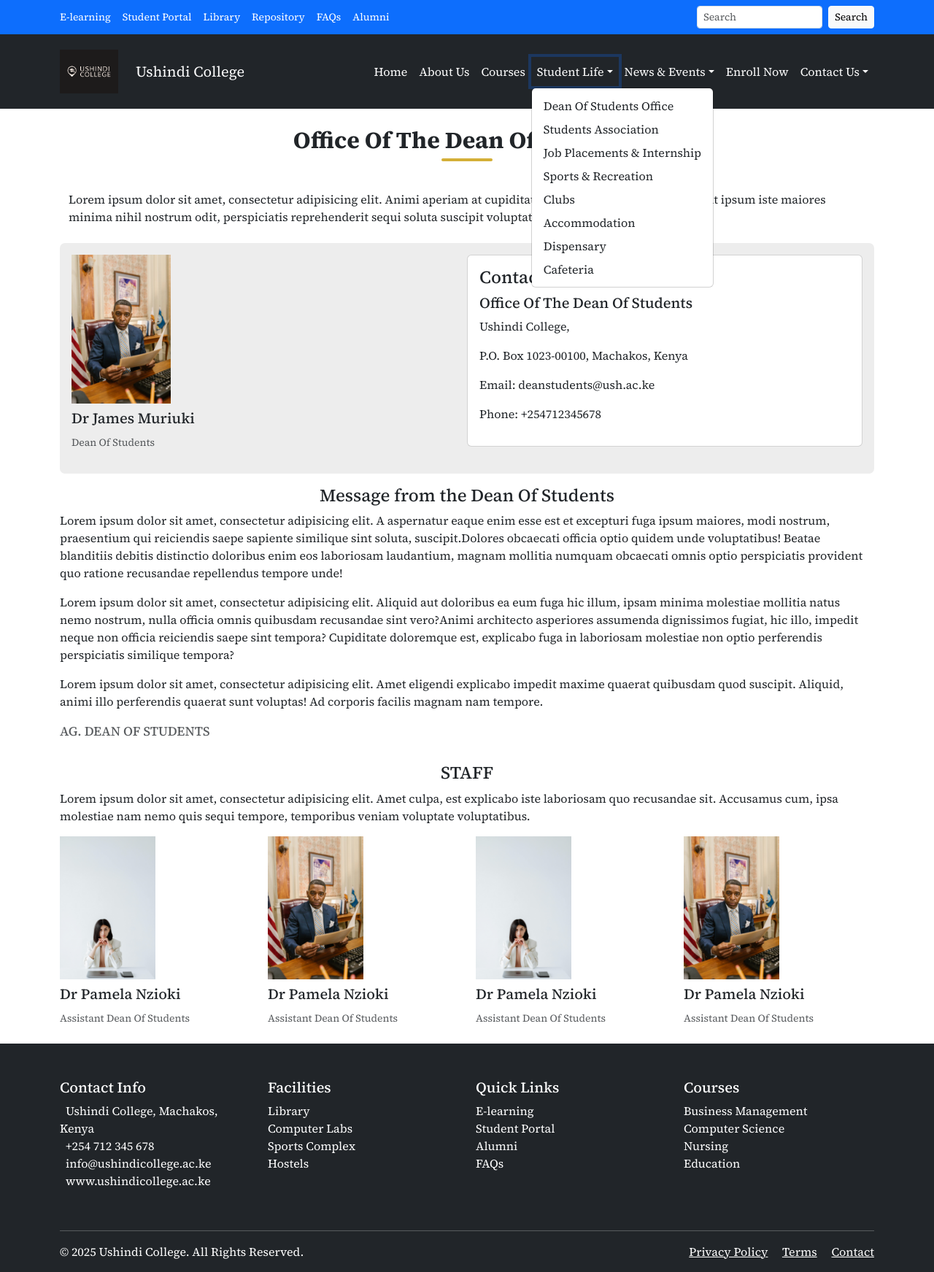
After one commit to Shallon20/college, a Django app: page /office-of-dean-of-students/ in a window 1280 px wide, after a click on "Student Life". The commit adds this page. Shown: the whole page at 73% size. Run offline with Django 5.2, Linux system fonts and the light colour scheme.

Commit message:
dean of students and student association pages

```diff
--- a/DjangoProject/settings.py
+++ b/DjangoProject/settings.py
@@ -9,7 +9,7 @@ https://docs.djangoproject.com/en/5.2/topics/settings/
 For the full list of settings and their values, see
 https://docs.djangoproject.com/en/5.2/ref/settings/
 """
-
+from decouple import config
 from pathlib import Path
 
 # Build paths inside the project like this: BASE_DIR / 'subdir'.
@@ -24,7 +24,7 @@ SECRET_KEY = 'django-insecure-_7o$u_co5#_ll^0givvapq+71ykx&(cqyoq#0$aaqm9lju=w7a
 # SECURITY WARNING: don't run with debug turned on in production!
 DEBUG = True
 
-ALLOWED_HOSTS = []
+ALLOWED_HOSTS = ['*']
 
 # Application definition
 
--- a/DjangoProject/urls.py
+++ b/DjangoProject/urls.py
@@ -22,5 +22,8 @@ from myapp import views
 urlpatterns = [
     path('', views.home, name='home'),
     path('about/', views.about, name='about'),
+    path('courses/', views.courses, name='courses'),
+    path('office-of-dean-of-students/', views.officeOfDos, name='officeOfDos'),
+    path('student-association/', views.studentAssociation, name='studentAssociation'),
     path('admin/', admin.site.urls),
 ]
--- a/myapp/views.py
+++ b/myapp/views.py
@@ -7,3 +7,15 @@ def home(request):
 
 def about(request):
     return render(request, 'about.html')
+
+
+def courses(request):
+    return render(request, 'courses.html')
+
+
+def officeOfDos(request):
+    return render(request, 'dos.html')
+
+
+def studentAssociation(request):
+    return render(request,'students-association.html')
--- a/templates/about.html
+++ b/templates/about.html
@@ -133,7 +133,6 @@
                 <h6>Dr. John Smith</h6>
                 <p class="text-muted">Vice Dean</p>
             </div>
-            <!-- Add more staff as needed -->
         </div>
     </div>
 
--- /dev/null
+++ b/templates/dos.html
@@ -0,0 +1,74 @@
+{% extends 'master.html' %}
+{% load static %}
+{% block title %}
+    <title>Dean Of Students Office</title>
+{% endblock %}
+
+{% block content %}
+    <div class="container mt-4">
+        <div class="underline-title-wrap">
+            <h2 class="underline-title">Office Of The Dean Of Students</h2>
+        </div>
+        <div class="row m-auto">
+            <p class="mb-4">Lorem ipsum dolor sit amet, consectetur adipisicing elit. Animi aperiam at cupiditate distinctio expedita
+                illo incidunt ipsum iste maiores minima nihil nostrum odit, perspiciatis reprehenderit sequi soluta
+                suscipit voluptatibus! Architecto!</p>
+            <div class="d-flex justify-content-between p-3" style="background-color: #ededed; border-radius: 7px;">
+                <div class="col-sm-3 mb-3">
+                <img src="{% static 'img/dean.jpg' %}" class="img-fluid mb-2 w-50" alt="">
+                <h5>Dr James Muriuki</h5>
+                <p class="card-text"><small class="text-muted">Dean Of Students</small></p>
+            </div>
+            <div class="col-sm-6 mb-3">
+                <div class="card">
+                    <div class="card-body">
+                        <h4>Contacts</h4>
+                        <h5>Office Of The Dean Of Students</h5>
+                        <p>Ushindi College,</p>
+                        <p>P.O. Box 1023-00100, Machakos, Kenya</p>
+                        <p>Email: deanstudents@ush.ac.ke</p>
+                        <p>Phone: +254712345678</p>
+                    </div>
+                </div>
+            </div>
+            </div>
+        </div>
+        <div class="row my-3">
+            <h4 class="text-center">Message from the Dean Of Students</h4>
+            <p><span>Lorem ipsum dolor sit amet, consectetur adipisicing elit. A aspernatur eaque enim esse est et excepturi fuga ipsum maiores, modi nostrum, praesentium qui reiciendis saepe sapiente similique sint soluta, suscipit.</span><span>Dolores obcaecati officia optio quidem unde voluptatibus! Beatae blanditiis debitis distinctio doloribus enim eos laboriosam laudantium, magnam mollitia numquam obcaecati omnis optio perspiciatis provident quo ratione recusandae repellendus tempore unde!</span>
+            </p>
+            <p><span>Lorem ipsum dolor sit amet, consectetur adipisicing elit. Aliquid aut doloribus ea eum fuga hic illum, ipsam minima molestiae mollitia natus nemo nostrum, nulla officia omnis quibusdam recusandae sint vero?</span><span>Animi architecto asperiores assumenda dignissimos fugiat, hic illo, impedit neque non officia reiciendis saepe sint tempora? Cupiditate doloremque est, explicabo fuga in laboriosam molestiae non optio perferendis perspiciatis similique tempora?</span>
+            </p>
+            <p>Lorem ipsum dolor sit amet, consectetur adipisicing elit. Amet eligendi explicabo impedit maxime quaerat
+                quibusdam quod suscipit. Aliquid, animi illo perferendis quaerat sunt voluptas! Ad corporis facilis
+                magnam nam tempore.</p>
+            <h5><small class="text-muted">AG. DEAN OF STUDENTS</small></h5>
+        </div>
+        <div class="row my-4">
+            <h4 class="text-center">STAFF</h4>
+            <p class="mb-3">Lorem ipsum dolor sit amet, consectetur adipisicing elit. Amet culpa, est explicabo iste
+                laboriosam quo recusandae sit. Accusamus cum, ipsa molestiae nam nemo quis sequi tempore, temporibus
+                veniam voluptate voluptatibus.</p>
+            <div class="col-md-3">
+                <img src="{% static 'img/vice.jpg' %}" class="img-fluid mb-2 w-50" alt="">
+                <h5>Dr Pamela Nzioki</h5>
+                <p class="card-text"><small class="text-muted">Assistant Dean Of Students</small></p>
+            </div>
+            <div class="col-md-3">
+                <img src="{% static 'img/dean.jpg' %}" class="img-fluid mb-2 w-50" alt="">
+                <h5>Dr Pamela Nzioki</h5>
+                <p class="card-text"><small class="text-muted">Assistant Dean Of Students</small></p>
+            </div>
+            <div class="col-md-3">
+                <img src="{% static 'img/vice.jpg' %}" class="img-fluid mb-2 w-50" alt="">
+                <h5>Dr Pamela Nzioki</h5>
+                <p class="card-text"><small class="text-muted">Assistant Dean Of Students</small></p>
+            </div>
+            <div class="col-md-3">
+                <img src="{% static 'img/dean.jpg' %}" class="img-fluid mb-2 w-50" alt="">
+                <h5>Dr Pamela Nzioki</h5>
+                <p class="card-text"><small class="text-muted">Assistant Dean Of Students</small></p>
+            </div>
+        </div>
+    </div>
+{% endblock %}
--- a/templates/home.html
+++ b/templates/home.html
@@ -56,7 +56,7 @@
         </button>
     </div>
     <!-- Latest News -->
-    <div class="container">
+    <div class="container mt-4">
         <div class="underline-title-wrap">
             <h2 class="underline-title">Latest News</h2>
         </div>
--- a/templates/master.html
+++ b/templates/master.html
@@ -55,18 +55,18 @@
                 <ul class="navbar-nav ms-auto mb-2 mb-lg-0">
                     <li class="nav-item"><a class="nav-link text-white" href="{% url 'home' %}">Home</a></li>
                     <li class="nav-item"><a class="nav-link text-white" href="{% url 'about' %}">About Us</a></li>
-                    <li class="nav-item"><a class="nav-link text-white" href="#">Courses</a></li>
+                    <li class="nav-item"><a class="nav-link text-white" href="{% url 'courses' %}">Courses</a></li>
                     <li class="nav-item dropdown">
                         <a class="nav-link dropdown-toggle text-white" href="#" id="studentLifeDropdown" role="button"
                            data-bs-toggle="dropdown" aria-expanded="false">Student Life</a>
                         <ul class="dropdown-menu" aria-labelledby="studentLifeDropdown">
-                            <li><a class="dropdown-item" href="#">Dean Of Students Office</a></li>
-                            <li><a class="dropdown-item" href="#">Students Association</a></li>
-                            <li><a class="dropdown-item" href="#">International Students</a></li>
+                            <li><a class="dropdown-item" href="{% url 'officeOfDos' %}">Dean Of Students Office</a></li>
+                            <li><a class="dropdown-item" href="{% url 'studentAssociation' %}">Students Association</a></li>
                             <li><a class="dropdown-item" href="#">Job Placements & Internship</a></li>
                             <li><a class="dropdown-item" href="#">Sports & Recreation</a></li>
                             <li><a class="dropdown-item" href="#">Clubs</a></li>
                             <li><a class="dropdown-item" href="#">Accommodation</a></li>
+                            <li><a class="dropdown-item" href="#">Dispensary</a></li>
                             <li><a class="dropdown-item" href="#">Cafeteria</a></li>
                         </ul>
                     </li>
```
Also changed, not shown: templates/courses.html (added, +126 -0 lines), templates/students-association.html (added, +77 -0 lines).
